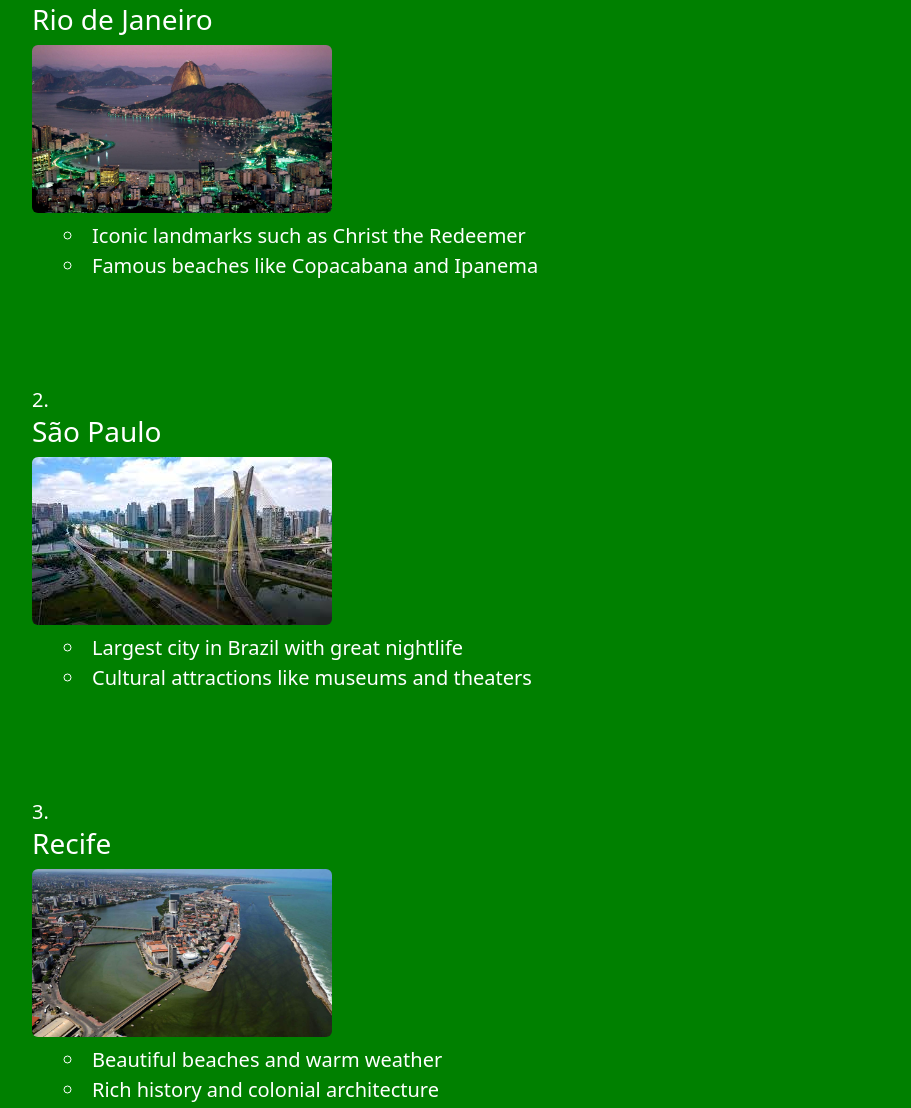
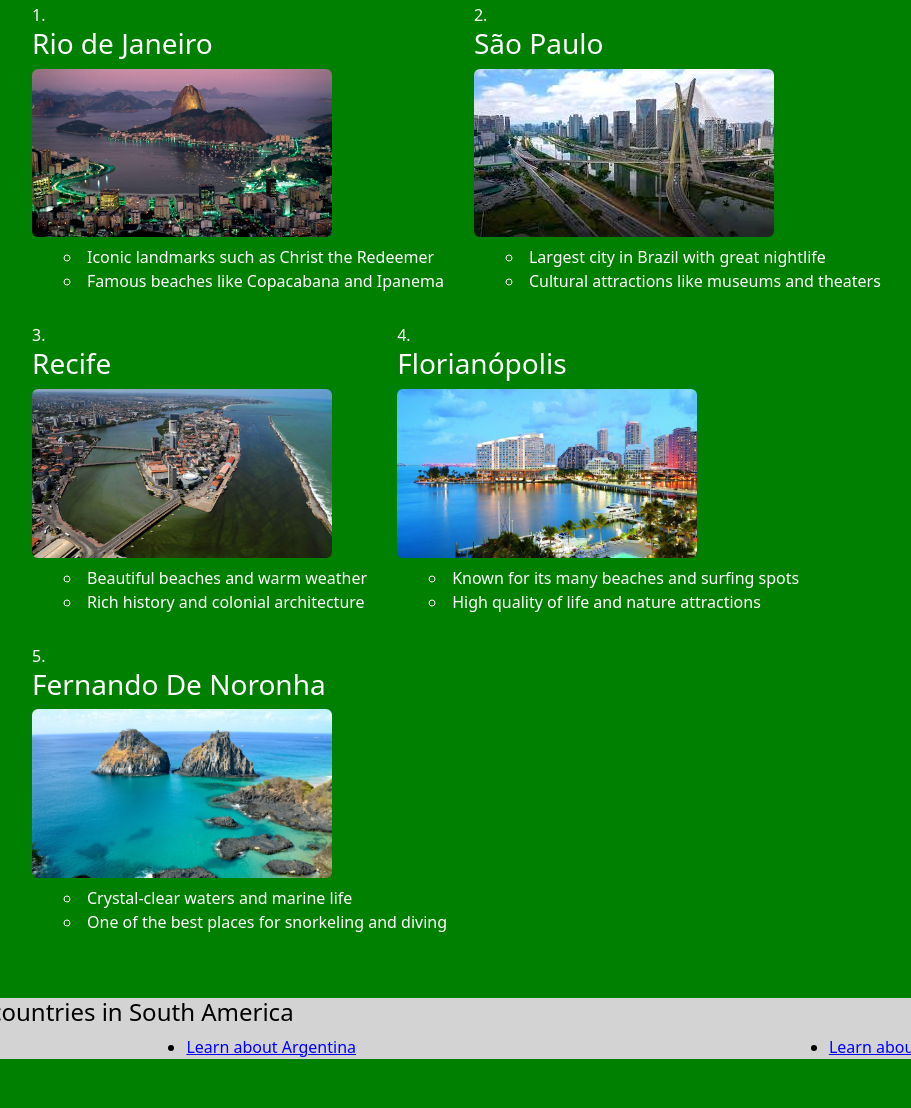
Before and after one commit to rodyudi12/Educational-webpage, a plain HTML site: page page2.html in a window 1280 px wide. Shown: the part 368-1476 px from the top of the page, without its empty margins (82-993 px from the left). Drawn offline with nearby package versions, Linux system fonts and the light colour scheme.

Commit message:
Added styling with Bootstrap

```diff
--- a/css/style.css
+++ b/css/style.css
@@ -59,20 +59,19 @@ a{
     color: blue;
 }
 
-#cities ol{
-    font-size: 20px;
+#cities {
     display: flex;
+    flex-wrap: wrap;
+    gap: 30px;
     list-style-position: inside;
-    flex-wrap: wrap;
-    gap: 80px;
 }
 
 #cities img {
+    width: 100%;
     height: auto;
     display: block;
     max-width: 300px;
 }
-
 .External-Links ul{
     display: flex;
     gap:10px;
--- a/page2.html
+++ b/page2.html
@@ -22,8 +22,8 @@
 <!-- Section 2-->
 <section id="cities">
      <h2 class="cities-title">Why visit those cities?</h2>
-     <ol>
-        <li class="col-md-6 mb-4 g-4">
+    <ol id="cities">
+    <li class="city-item">
         <h3>Rio de Janeiro</h3>
         <img src="./images/Rio-de-Janeiro.jpg" class="img-fluid rounded mb-2" alt="Rio de Janeiro view">
         <ul>
@@ -31,7 +31,7 @@
         <li>Famous beaches like Copacabana and Ipanema</li>
         </ul>
     </li>
-        <li class="col-md-6 mb-4 g-4">
+    <li class="city-item">
         <h3>São Paulo</h3>
         <img src = "./images/São-Paulo.jpg" class="img-fluid rounded mb-2" alt="An image from São Paulo an a view from Ponte Estaiada">
         <ul>
@@ -39,25 +39,25 @@
         <li>Cultural attractions like museums and theaters</li>
         </ul>
     </li>
-        <li class="col-md-6 mb-4 g-4">
+    <li class="city-item">
         <h3>Recife</h3>
-            <img src = "./images/Recife.jpg" alt="An image from Recife of the beach and from the city" class="img-fluid rounded mb-2"/>
+        <img src = "./images/Recife.jpg" class="img-fluid rounded mb-2"/>
         <ul>
         <li>Beautiful beaches and warm weather</li>
         <li>Rich history and colonial architecture</li>
         </ul>
     </li>
-        <li class="col-md-6 mb-4 g-4">
+    <li class="city-item">
         <h3>Florianópolis</h3>
-            <img src = "./images/Florianópolis.jpg" alt="An image from Florianópolis from the sky, you can see the whole city and the ocean" class="img-fluid rounded mb-2"/>
+        <img src = "./images/Florianópolis.jpg" class="img-fluid rounded mb-2"/>
         <ul>
         <li>Known for its many beaches and surfing spots</li>
         <li>High quality of life and nature attractions</li>
         </ul>
     </li>
-        <li class="col-md-6 mb-4 g-4">
+    <li class="city-item">
         <h3>Fernando De Noronha</h3>
-            <img src = "./images/Fernando-de-Noronha.jpg" alt="An image of Fernando de Noronha Island" class="img-fluid rounded mb-2"/>
+        <img src = "./images/Fernando-de-Noronha.jpg" class="img-fluid rounded mb-2"/>
         <ul>
         <li>Crystal-clear waters and marine life</li>
         <li>One of the best places for snorkeling and diving</li>
```
Lines whose indentation alone changed are shown as unchanged.
